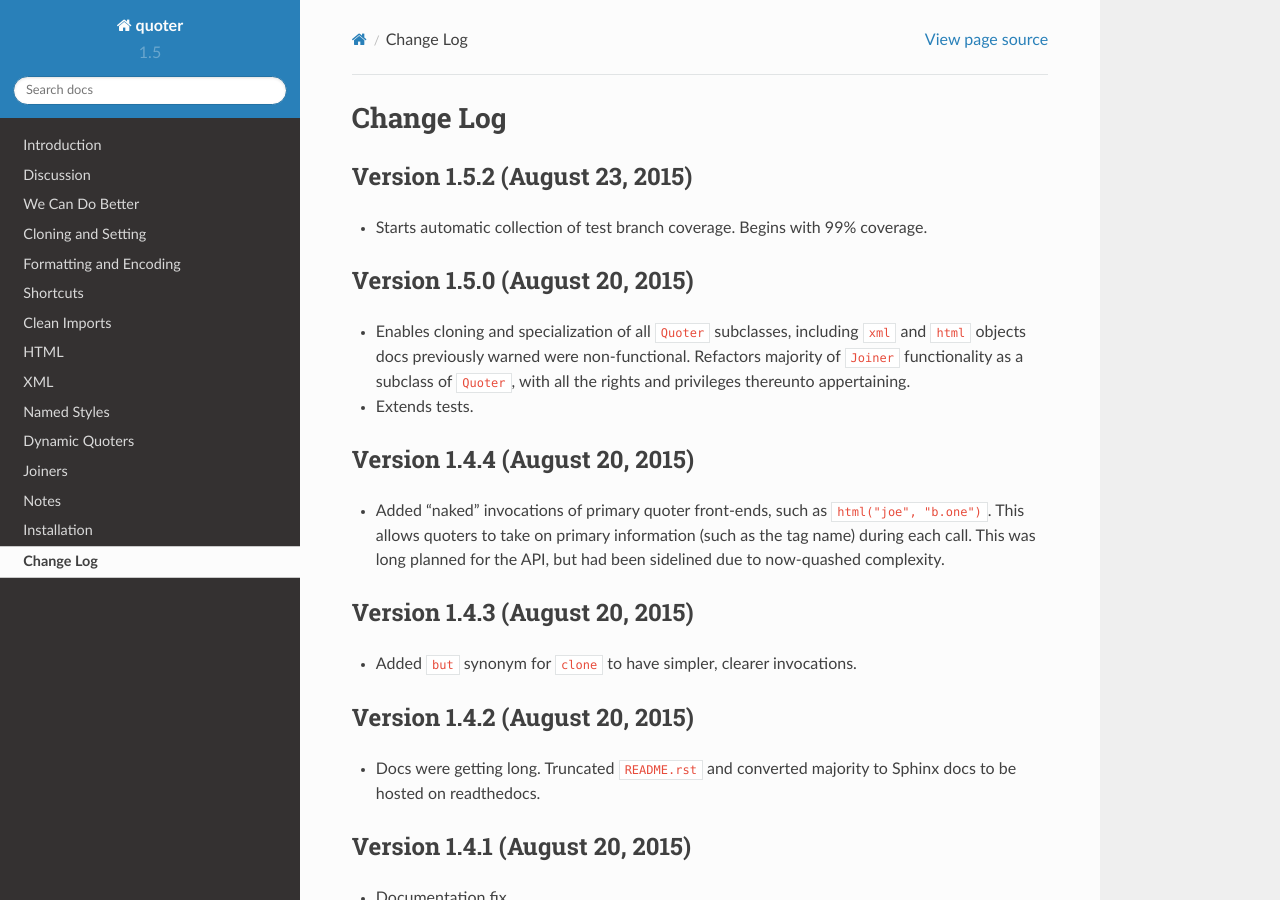
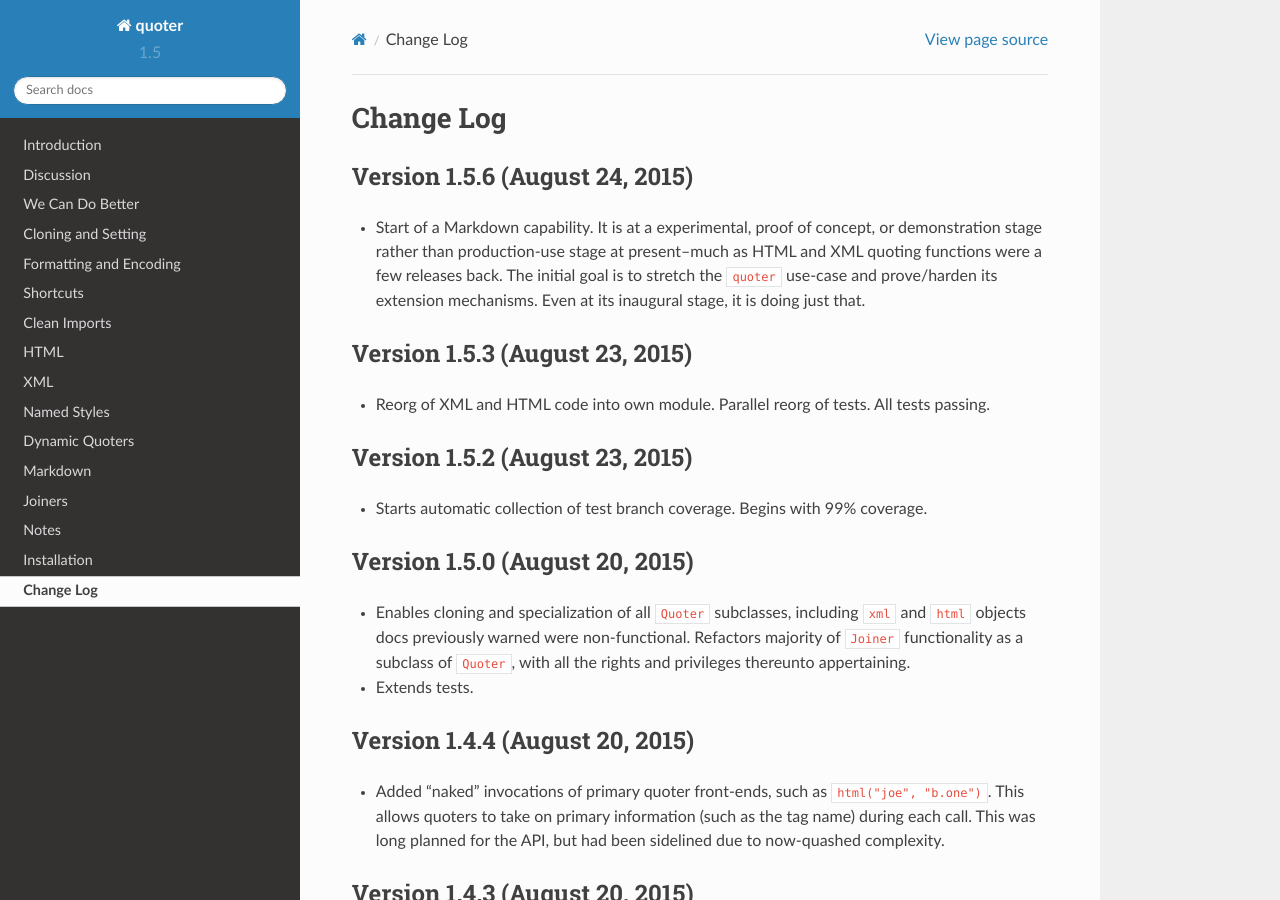
Before and after one commit to jonathaneunice/quoter, a Sphinx documentation site: the page built from docs/CHANGES.rst, in a window 1280 px wide and 900 px high. Built offline with Sphinx 7.4.7 and the Read the Docs theme 2.0.0, drawn with Linux system fonts in a browser that asks for light colours.

Commit message:
1.5.5 rc

```diff
--- a/README.rst
+++ b/README.rst
@@ -70,6 +70,9 @@
 controls, using void/self-closing elements where needed, and specialized
 markup. The HTML quoter and its companion XML quoter are competitive in
 power and simplicity with bespoke markup-generating packages.
+(A similar generator for Markdown
+is also newly included, though it's a the "demonsration" rather than
+"use" stage.)
 
 Finally, ``quoter`` provides a drop-dead simple, highly functional,
 ``join`` function::
--- a/docs/CHANGES.rst
+++ b/docs/CHANGES.rst
@@ -1,5 +1,23 @@
 Change Log
 ==========
+
+Version 1.5.6 (August 24, 2015)
+'''''''''''''''''''''''''''''''
+
+* Start of a Markdown capability. It is at a experimental, proof of
+  concept, or demonstration stage rather than production-use stage at
+  present--much as HTML and XML quoting functions were a few releases
+  back. The initial goal is to stretch the ``quoter`` use-case and
+  prove/harden its extension mechanisms. Even at its inaugural stage,
+  it is doing just that.
+
+
+Version 1.5.3 (August 23, 2015)
+'''''''''''''''''''''''''''''''
+
+* Reorg of XML and HTML code into own module. Parallel reorg of tests.
+  All tests passing.
+
 
 Version 1.5.2 (August 23, 2015)
 '''''''''''''''''''''''''''''''
--- a/docs/conf.py
+++ b/docs/conf.py
@@ -61,7 +61,7 @@
 # The short X.Y version.
 version = '1.5'
 # The full version, including alpha/beta/rc tags.
-release = '1.5.2'
+release = '1.5.4'
 
 # The language for content autogenerated by Sphinx. Refer to documentation
 # for a list of supported languages.
--- a/quoter/__init__.py
+++ b/quoter/__init__.py
@@ -1,5 +1,6 @@
 from .quoter import *
 from .xmlhtml import *
+from .markdown import *
 from .joiner import join, word_join, and_join, or_join, concat, joinlines, items
 from .util import is_string, stringify, blanknone
 from .version import __version__
--- a/quoter/version.py
+++ b/quoter/version.py
@@ -1 +1 @@
-__version__ = '1.5.2'
+__version__ = '1.5.4'
--- a/setup.py
+++ b/setup.py
@@ -18,7 +18,7 @@
 
 setup(
     name='quoter',
-    version='1.5.2',
+    version='1.5.4',
     author='Jonathan Eunice',
     author_email='jonathan.eunice@gmail.com',
     description="Powerful way to construct text, HTML, and XML, plus a kick-ass join",
```
Also changed, not shown: CHANGES.yml (+11 -0 lines), docs/core.rst (+12 -0 lines), 1 other file.
